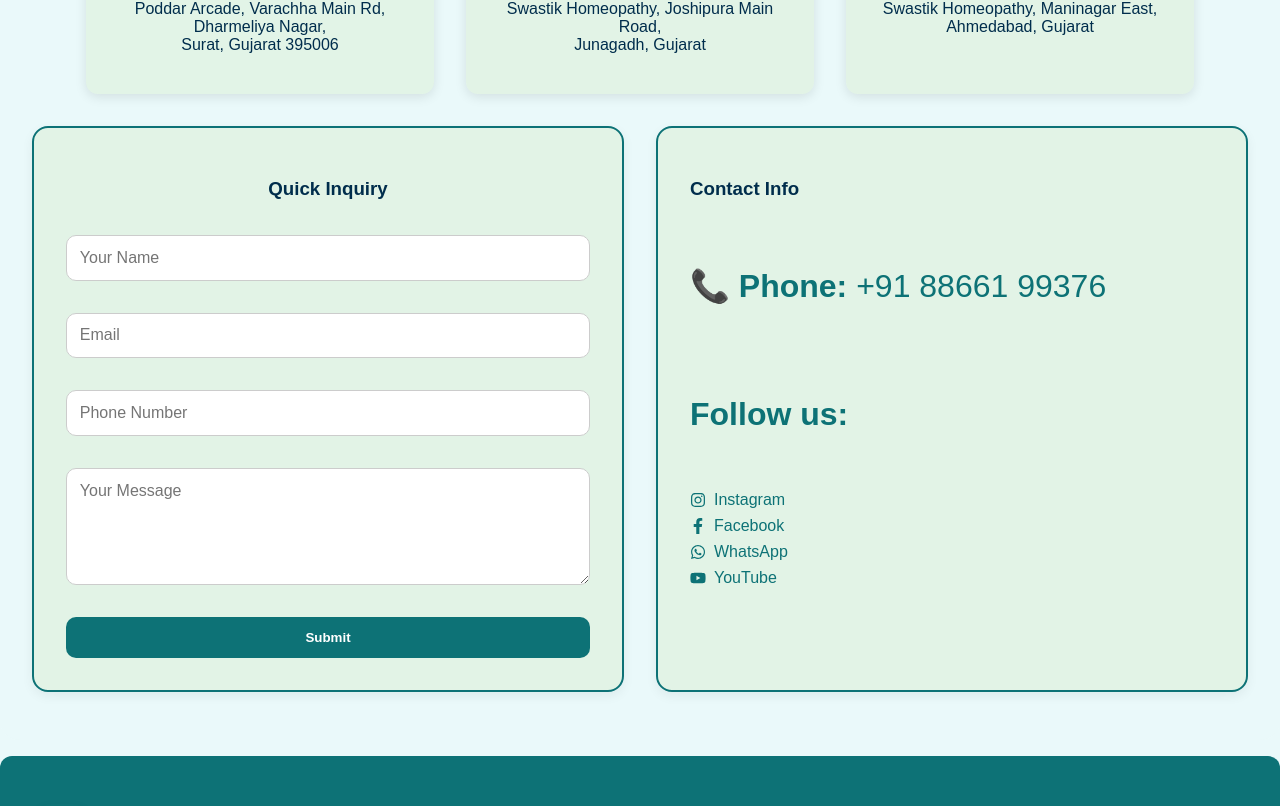
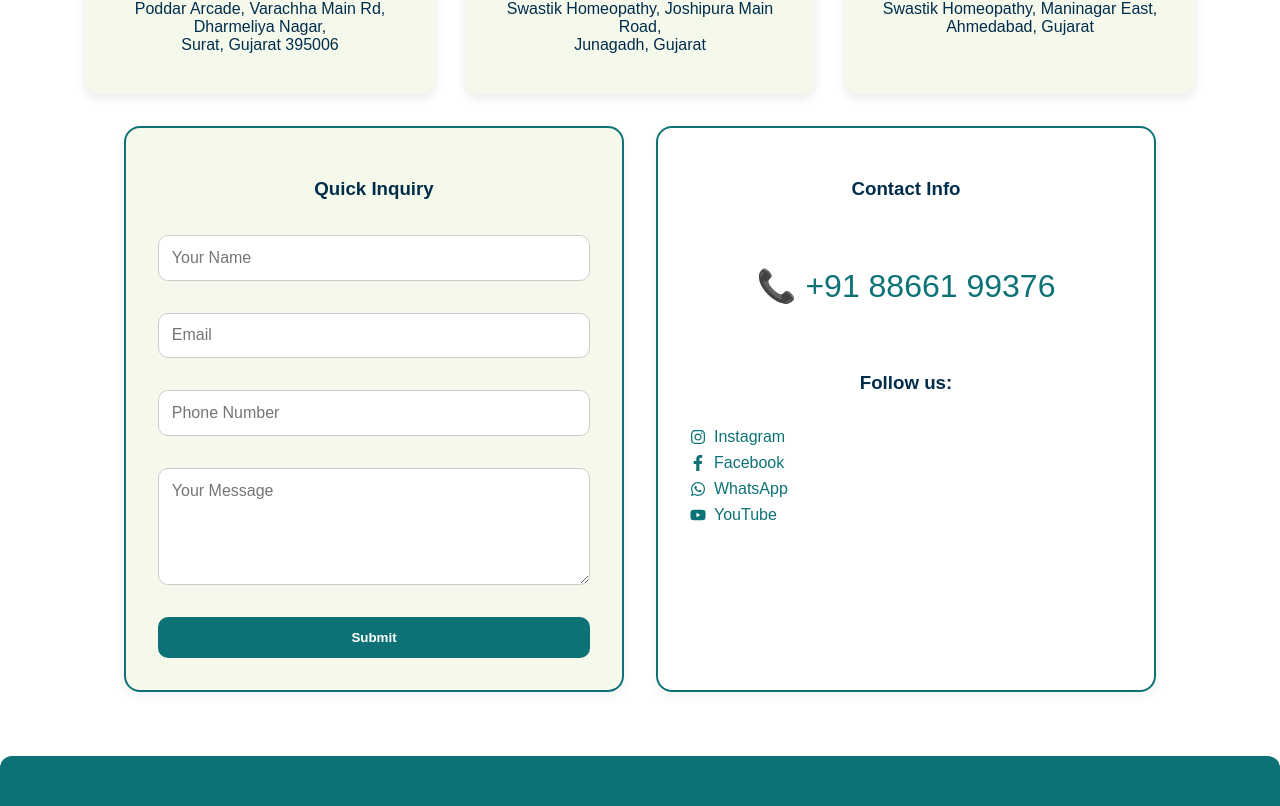
Before and after one commit to brijeshdonga113/swastik-clinic, a React (Create React App) app: page /contact in a window 1280 px wide. Shown: the part 594-1400 px from the top of the page. Built offline with nearby package versions, Linux system fonts and the light colour scheme; no server answers.

Commit message:
theme updated

```diff
--- a/src/App.css
+++ b/src/App.css
@@ -1,7 +1,7 @@
 :root {
   --primary-color: #0d7276;
   --secondary-color: #9ec23c;
-  --third-color: #eaf9fa;
+  --third-color: #ffffff;
   --text-on-primary: #ffffff;
 
   --global-padding-x: 1.5rem;
--- a/src/components/Contact.css
+++ b/src/components/Contact.css
@@ -1,6 +1,6 @@
 .contact-section {
   padding: 3rem 2rem;
-  background-color: #eaf9fa; /* secondary with 10% */
+  background-color: #ffffff; /* secondary with 10% */
   border-radius: 20px;
   margin: 1rem 0;
   font-family: 'Poppins', sans-serif;
@@ -39,9 +39,12 @@
 .contact-content {
   display: flex;
   flex-wrap: wrap;
+  justify-content: center;
+  align-items: stretch;
   gap: 2rem;
-  justify-content: center;
-  margin-top: 2rem;
+  width: 100%;
+  max-width: 1100px;
+  margin: 0 auto;
 }
 
 /* Contact Form */
@@ -80,7 +83,7 @@
 .contact-info {
   flex: 1;
   min-width: 280px;
-  background: rgba(158, 194, 60, 0.1);
+  background: rgba(255, 255, 255, 0.1);
   padding: 2rem;
   border-radius: 16px;
   border: 2px solid #0d7276;
@@ -88,7 +91,7 @@
   display: flex;
   flex-direction: column;
   gap: 1rem;
-  align-items: flex-start;
+  /* align-items: flex-start; */
 }
 
 .contact-info p,
@@ -125,3 +128,12 @@
   color: #9ec23c; /* secondary */
   text-decoration: underline;
 }
+
+.contact-form,
+.contact-info {
+  flex: 1;
+  min-width: 320px;
+  /* height: 100%; */
+  max-width: 500px;
+  box-sizing: border-box;
+}
--- a/src/components/Contact.jsx
+++ b/src/components/Contact.jsx
@@ -82,9 +82,9 @@ const Contact = () => {
 
         <div className="contact-info">
           <h3>Contact Info</h3>
-          <p>📞 <strong>Phone:</strong> <a href="tel:+918866199376">+91 88661 99376</a></p>
+          <p>📞 <strong></strong> <a href="tel:+918866199376">+91 88661 99376</a></p>
 
-          <h4>Follow us:</h4>
+          <h3>Follow us:</h3>
           <div className="social-links">
             <a href="https://www.instagram.com/YOUR_INSTAGRAM" target="_blank" rel="noopener noreferrer">
               <FaInstagram /> Instagram
--- a/src/pages/AboutPage.css
+++ b/src/pages/AboutPage.css
@@ -1,6 +1,6 @@
 .about-page {
   padding: 2rem 1rem;
-  background: linear-gradient(135deg, #eaf9fa 0%, #ffffff 100%);
+  background: #ffffff;
 }
 
 .about-page-container {
--- a/src/pages/Blogs.css
+++ b/src/pages/Blogs.css
@@ -1,6 +1,6 @@
 .blogs-page-section {
   padding: 3rem 2rem;
-  background-color:  --var(--third-color);
+  background-color:  #ffffff;
   text-align: center;
   border-radius: 12px;
   margin: 1rem 0;
```
